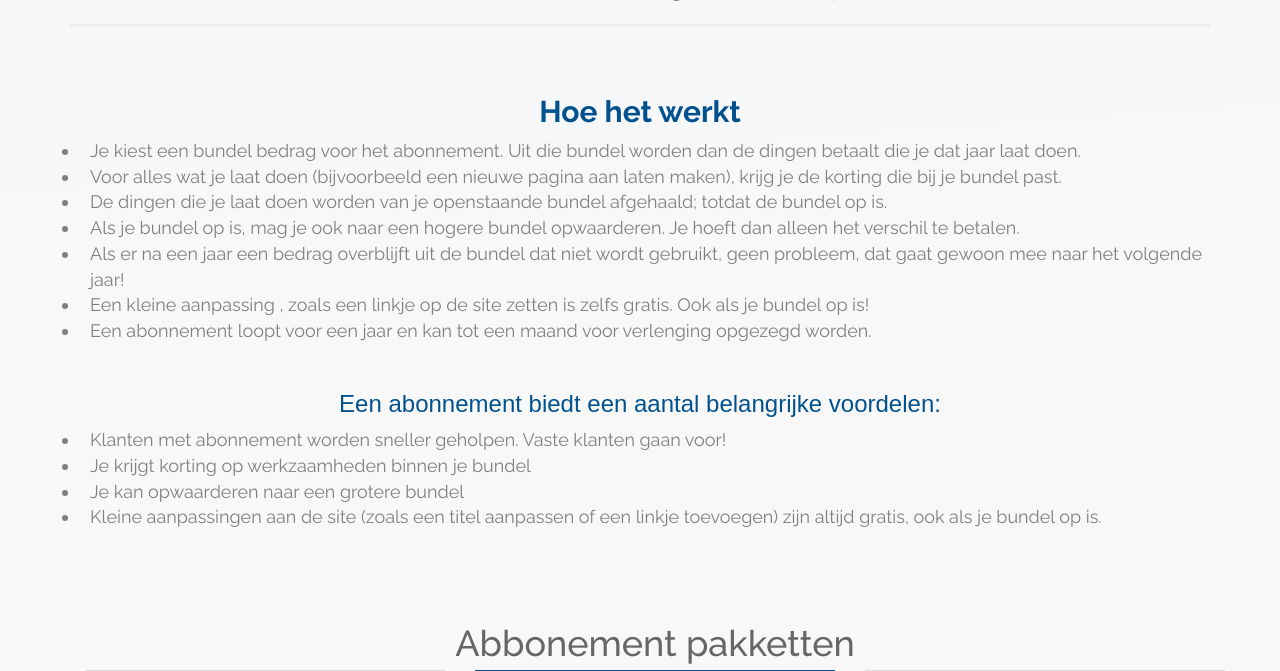
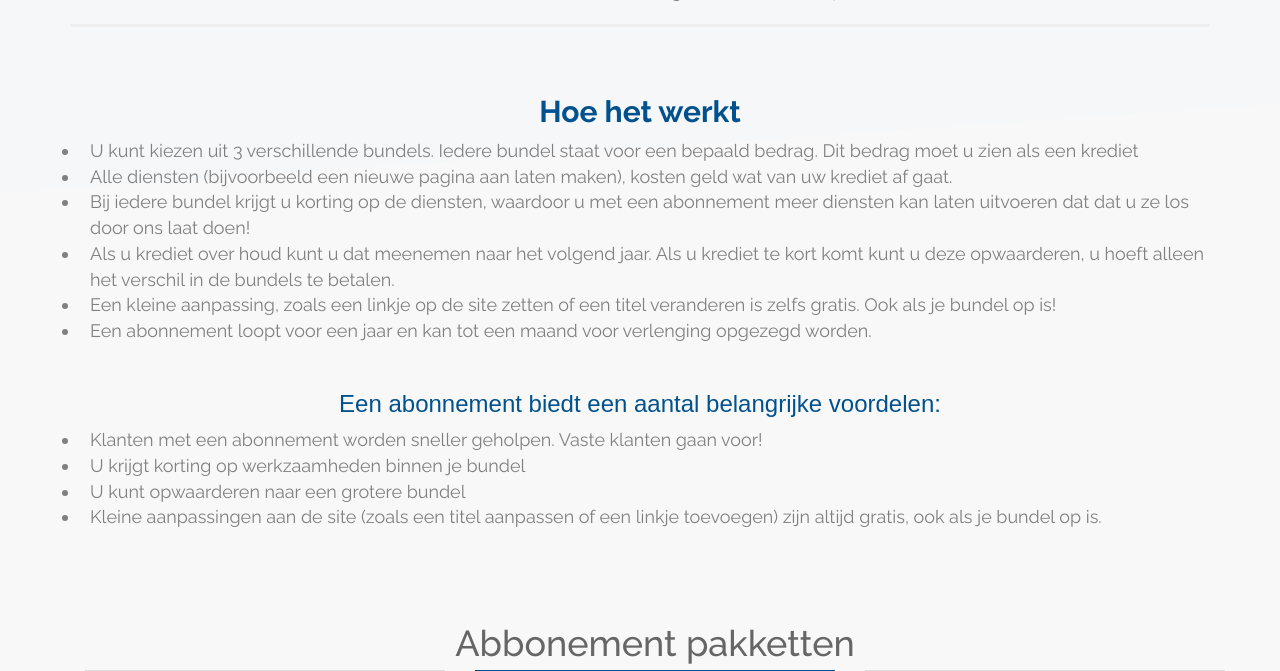
Before and after one commit to SyncDeveloperJ/ProjectSpeler, a PHP site: page /sync-development-website-laten-maken-alphen-ad-rijn-abonnement in a window 1280 px wide. Shown: the part 604-1275 px from the top of the page. Run offline with PHP 8.4, Linux system fonts and the light colour scheme; some libraries are stand-ins or nearby versions; some web fonts are replaced.

Commit message:
nieuwe files

```diff
--- a/form_process.php
+++ b/form_process.php
@@ -55,10 +55,10 @@ if ($_SERVER["REQUEST_METHOD"] == "POST") {
       $to = 'Sync development <info@sync-development.nl>';
       $subject = 'Contact Form Submit';
       if (mail($to, $subject, $message, $headers)){
-          $success = "Message was sent succesfully, Thanks!";
+          $success = "Uw bericht is succesvol verzonden!";
           $name = $last_name = $email = $message = '';
       }else {
-          die("Something went wrong");
+          die("Er is iets mis gegaan, controleer of alle velden zijn ingevuld");
       }
   }
 
--- a/sync-development-website-laten-maken-alphen-ad-rijn-abonnement.php
+++ b/sync-development-website-laten-maken-alphen-ad-rijn-abonnement.php
@@ -67,10 +67,10 @@ $(document).ready(function(){
 <header>
 <nav>
 <ul>
-<li><a href="index.php">Home</a></li>
-<li><a href="sync-sevelopment-website-laten-maken-alphen-ad-rijn-diensten.php">Diensten</a></li>
-<li><a href="sync-development-website-laten-maken-alphen-ad-rijn-abonnement.php">Abonnementen</a></li>
-<li><a href="sync-development-website-laten-maken-alphen-ad-rijn-contact.php">Contact</a></li>
+<li><a href="index">Home</a></li>
+<li><a href="sync-development-website-laten-maken-alphen-ad-rijn-diensten">Diensten</a></li>
+<li><a href="sync-development-website-laten-maken-alphen-ad-rijn-abonnement">Abonnementen</a></li>
+<li><a href="sync-development-website-laten-maken-alphen-ad-rijn-contact">Contact</a></li>
 
 </ul>
 </nav>
@@ -130,17 +130,15 @@ $(document).ready(function(){
                <h2 style="text-align: center;">Hoe het werkt</h2>
 
                <ul class="Fair-list">
-                    <li>Je kiest een bundel bedrag voor het abonnement. Uit die bundel worden dan de dingen betaalt die je dat jaar laat doen.</li>
+                    <li>U kunt kiezen uit 3 verschillende bundels. Iedere bundel staat voor een bepaald bedrag. Dit bedrag moet u zien als een krediet</li>
 
-                    <li>Voor alles wat je laat doen (bijvoorbeeld een nieuwe pagina aan laten maken), krijg je de korting die bij je bundel past.</li>
+                    <li>Alle diensten (bijvoorbeeld een nieuwe pagina aan laten maken), kosten geld wat van uw krediet af gaat.</li>
 
-                    <li>De dingen die je laat doen worden van je openstaande bundel afgehaald; totdat de bundel op is.</li>
+                    <li>Bij iedere bundel krijgt u korting op de diensten, waardoor u met een abonnement meer diensten kan laten uitvoeren dat dat u ze los door ons laat doen! </li>
 
-                    <li>Als je bundel op is, mag je ook naar een hogere bundel opwaarderen. Je hoeft dan alleen het verschil te betalen.</li>
+                    <li>Als u krediet over houd kunt u dat meenemen naar het volgend jaar. Als u krediet te kort komt kunt u deze opwaarderen, u hoeft alleen het verschil in de bundels te betalen.</li>
 
-                    <li>Als er na een jaar een bedrag overblijft uit de bundel dat niet wordt gebruikt, geen probleem, dat gaat gewoon mee naar het volgende jaar!</li>
-
-                    <li>Een kleine aanpassing , zoals een linkje op de site zetten is zelfs gratis. Ook als je bundel op is!</li>
+                    <li>Een kleine aanpassing, zoals een linkje op de site zetten of een titel veranderen is zelfs gratis. Ook als je bundel op is!</li>
 
                     <li>Een abonnement loopt voor een jaar en kan tot een maand voor verlenging opgezegd worden.</li>
                 </ul>
@@ -148,11 +146,11 @@ $(document).ready(function(){
                <strong><h3 style="text-align: center;">Een abonnement biedt een aantal belangrijke voordelen:</h3></strong>
 
                <ul class="Fair-list">
-                    <li>Klanten met abonnement worden sneller geholpen. Vaste klanten gaan voor!</li>
+                    <li>Klanten met een abonnement worden sneller geholpen. Vaste klanten gaan voor!</li>
 
-                    <li>Je krijgt korting op werkzaamheden binnen je bundel</li>
+                    <li>U krijgt korting op werkzaamheden binnen je bundel</li>
 
-                    <li>Je kan opwaarderen naar een grotere bundel</li>
+                    <li>U kunt opwaarderen naar een grotere bundel</li>
 
                     <li>Kleine aanpassingen aan de site (zoals een titel aanpassen of een linkje toevoegen) zijn altijd gratis, ook als je bundel op is.</li>
                </ul>
@@ -353,16 +351,16 @@ $(document).ready(function(){
         <h2 class="ct-footer-list-header">Navigatie</h2>
         <ul>
           <li>
-            <a href="index.php">Homepagina</a>
+            <a href="index">Homepagina</a>
           </li>
           <li>
-            <a href="sync-development-website-laten-maken-alphen-ad-rijn-diensten.php">Diensten</a>
+            <a href="sync-development-website-laten-maken-alphen-ad-rijn-diensten">Diensten</a>
           </li>
           <li>
-            <a href="sync-development-website-laten-maken-alphen-ad-rijn-abonnement.php">Abonnement</a>
+            <a href="sync-development-website-laten-maken-alphen-ad-rijn-abonnement">Abonnement</a>
           </li>
           <li>
-            <a href="sync-development-website-laten-maken-alphen-ad-rijn-contact.php">Contact</a>
+            <a href="sync-development-website-laten-maken-alphen-ad-rijn-contact">Contact</a>
           </li>
         </ul>
       </li>
```
Also changed, not shown: pricelist.css (+3 -5 lines), sync-development-website-laten-maken-alphen-ad-rijn-contact.php (+13 -13 lines).
